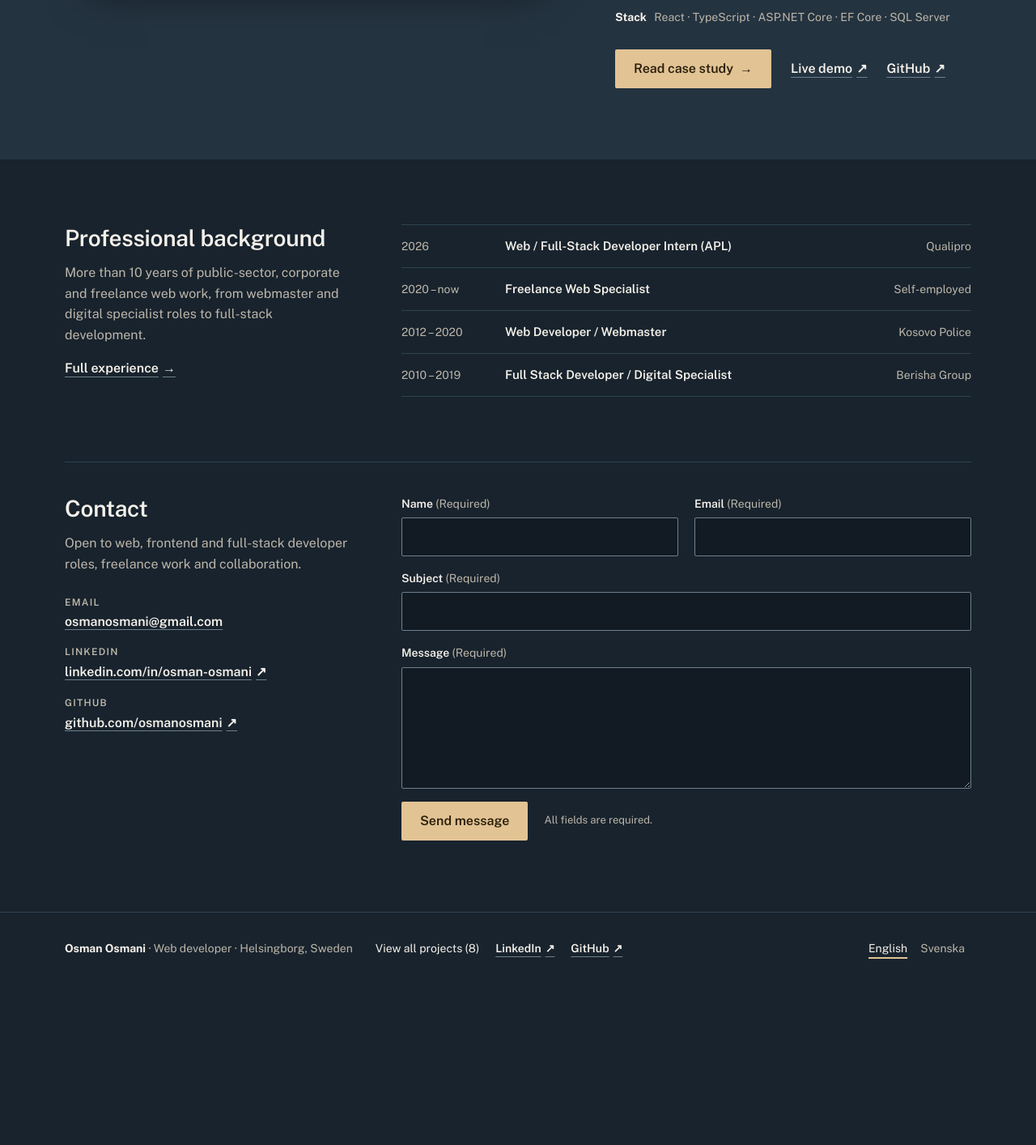
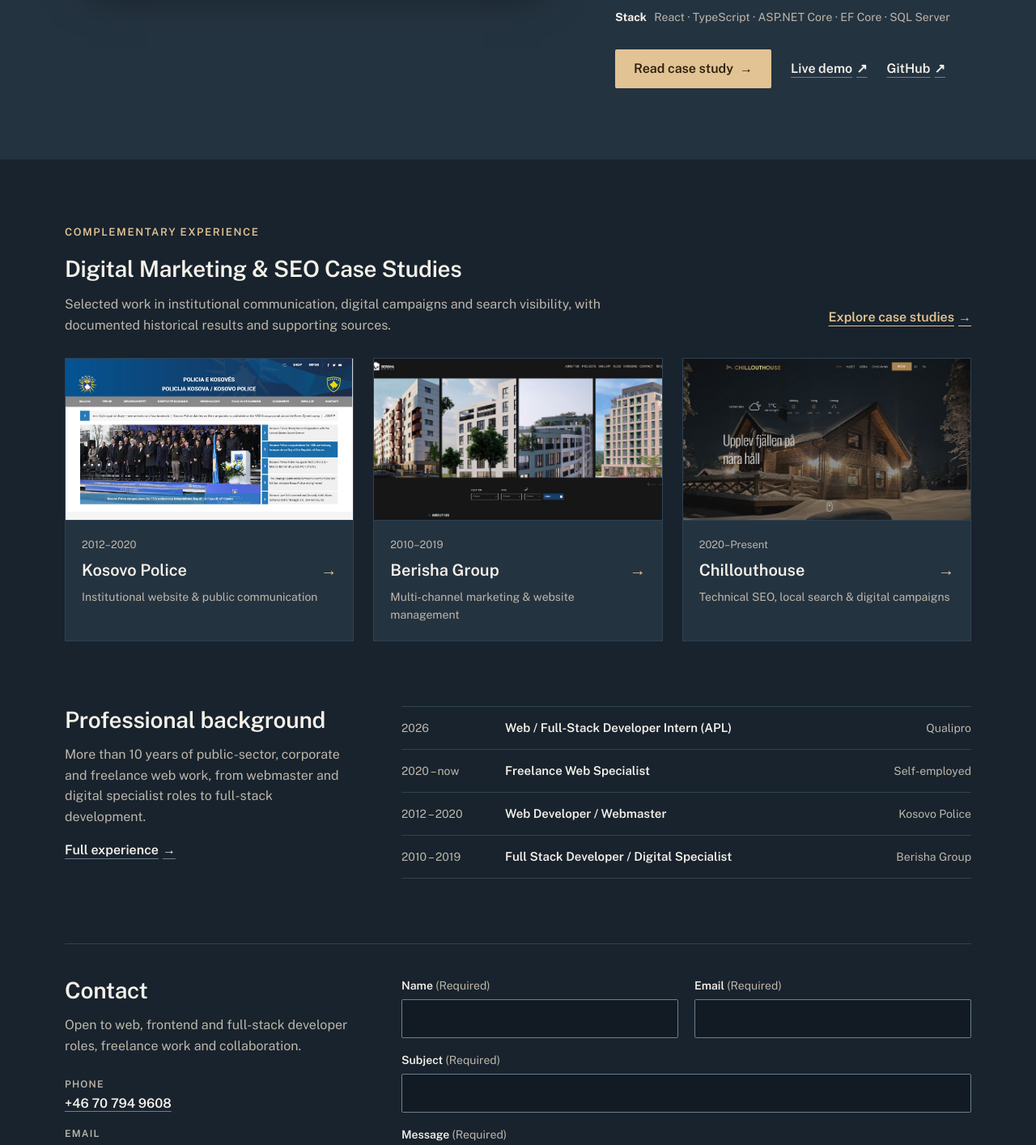
Before and after one commit to osmanosmani/osman-portfolio-react, a React (Vite) app: page / in a window 1280 px wide. Shown: the part 1330-2744 px from the top of the page at 81% size. Before the commit the page ends 2545 px from the top, so only its background shows below. Built offline with nearby package versions, Linux system fonts and the light colour scheme; no server answers.

Commit message:
feat: restore case study discovery in portfolio preview

```diff
--- a/src/App.jsx
+++ b/src/App.jsx
@@ -32,7 +32,7 @@
   useEffect(() => {
     document.documentElement.lang = language
     const label = project?.title || (isMarketingPage ? digitalMarketingPage.title : section ? text.nav[section] : notFound ? text.notFound : '')
-    const title = label ? `${label} | Osman Osmani` : professionalProfile.title
+    const title = isMarketingPage ? digitalMarketingPage.title : label ? `${label} | Osman Osmani` : professionalProfile.title
     const description = project?.shortDescription || (isMarketingPage ? digitalMarketingPage.description : isHome ? text.intro : section ? text[`${section}Intro`] : text.notFoundText)
     document.title = title
     for (const selector of ['meta[property="og:title"]', 'meta[name="twitter:title"]']) {
--- a/src/components/Portfolio.jsx
+++ b/src/components/Portfolio.jsx
@@ -9,6 +9,8 @@
 } from '../data/projects'
 import { getProjectStatusClass } from '../utils/projectStatus'
 import { localizedPath } from '../utils/navigation'
+import { digitalMarketingPage } from '../data/caseStudies'
+import { homeContent } from '../data/homeContent'
 
 function Portfolio({ language = 'en' }) {
   const [selectedProject, setSelectedProject] = useState(null)
@@ -226,9 +228,9 @@
             Selected website and digital platform work delivered through previous professional roles,
             including public sector, corporate, and freelance environments.
           </p>
-          <a href={localizedPath('/case-studies/digital-marketing', language)} className="project-link">
+          <a href={localizedPath(digitalMarketingPage.path, language)} className="project-link" lang={language}>
             <i className="bi bi-arrow-right" aria-hidden="true"></i>
-            Digital communications & marketing context
+            {homeContent[language].marketingTitle}
           </a>
         </div>
 
--- a/src/components/site/HomeContact.jsx
+++ b/src/components/site/HomeContact.jsx
@@ -12,6 +12,7 @@
             <h2 id="contact-heading" tabIndex={-1}>{text.nav.contact}</h2>
             <p className="dc-muted dc-contact-intro">{text.contactIntro}</p>
             <ul className="dc-contact-details" role="list">
+              <li><span>{text.phone}</span><a href="tel:+46707949608">+46 70 794 9608</a></li>
               <li><span>{text.email}</span><a href="mailto:osmanosmani@gmail.com">osmanosmani@gmail.com</a></li>
               <li><span>LinkedIn</span><ExternalLink href={professionalProfile.linkedin} newTabText={text.newTab}>linkedin.com/in/osman-osmani</ExternalLink></li>
               <li><span>GitHub</span><ExternalLink href="https://github.com/osmanosmani" newTabText={text.newTab}>github.com/osmanosmani</ExternalLink></li>
--- /dev/null
+++ b/src/components/site/MarketingHighlights.jsx
@@ -0,0 +1,35 @@
+import { digitalMarketingCaseStudies, digitalMarketingPage } from '../../data/caseStudies'
+import { localizedPath } from '../../utils/navigation'
+
+export default function MarketingHighlights({ language, text }) {
+  const caseStudiesPath = localizedPath(digitalMarketingPage.path, language)
+
+  return (
+    <section id="marketing" className="dc-marketing" aria-labelledby="marketing-heading">
+      <div className="dc-wrap">
+        <div className="dc-marketing-heading">
+          <div>
+            <p className="dc-eyebrow">{text.marketingKicker}</p>
+            <h2 id="marketing-heading">{text.marketingTitle}</h2>
+            <p className="dc-muted">{text.marketingIntro}</p>
+          </div>
+          <a className="dc-text-link dc-accent-link" href={caseStudiesPath}>{text.exploreMarketing} <span aria-hidden="true">&rarr;</span></a>
+        </div>
+        <ul className="dc-marketing-grid" role="list">
+          {digitalMarketingCaseStudies.map((study) => (
+            <li key={study.id}>
+              <a className="dc-marketing-card" href={`${caseStudiesPath}#${study.id}`}>
+                <img src={study.project.image} alt="" width="640" height="360" loading="lazy" decoding="async" />
+                <div className="dc-marketing-card-body">
+                  <span className="dc-marketing-period">{study.period}</span>
+                  <h3>{study.navLabel}<span aria-hidden="true">&rarr;</span></h3>
+                  <p>{text.marketingContexts[study.id]}</p>
+                </div>
+              </a>
+            </li>
+          ))}
+        </ul>
+      </div>
+    </section>
+  )
+}
--- a/src/components/site/SiteChrome.jsx
+++ b/src/components/site/SiteChrome.jsx
@@ -1,5 +1,6 @@
 import { useEffect, useRef, useState } from 'react'
 import { professionalProfile } from '../../data/profile'
+import { digitalMarketingPage } from '../../data/caseStudies'
 import { changeLanguage, focusSection, localizedPath } from '../../utils/navigation'
 import ExternalLink from './ExternalLink'
 
@@ -79,14 +80,17 @@
 export function SiteFooter({ language, text, projectCount }) {
   return (
     <footer className="dc-footer">
-      <div className="dc-wrap tw:flex tw:flex-wrap tw:items-center tw:gap-x-7 tw:gap-y-2">
-        <p><strong>Osman Osmani</strong> · {text.footer}</p>
+      <div className="dc-wrap">
+        <div className="dc-footer-heading">
+          <p><strong>Osman Osmani</strong> · {text.footer}</p>
+          <LanguageSwitch language={language} text={text} />
+        </div>
         <nav className="tw:flex tw:flex-wrap tw:gap-x-5" aria-label={text.footerNav}>
           <a href={localizedPath('/projects', language)}>{text.allProjects} ({projectCount})</a>
+          <a href={localizedPath(digitalMarketingPage.path, language)}>{text.marketingTitle}</a>
           <ExternalLink href={professionalProfile.linkedin} newTabText={text.newTab}>LinkedIn</ExternalLink>
           <ExternalLink href="https://github.com/osmanosmani" newTabText={text.newTab}>GitHub</ExternalLink>
         </nav>
-        <LanguageSwitch language={language} text={text} />
       </div>
     </footer>
   )
--- a/src/data/homeContent.js
+++ b/src/data/homeContent.js
@@ -18,8 +18,14 @@
     roles: ['Web / Full-Stack Developer Intern (APL)', 'Freelance Web Specialist', 'Web Developer / Webmaster', 'Full Stack Developer / Digital Specialist'],
     selfEmployed: 'Self-employed', present: 'now',
     contactIntro: 'Open to web, frontend and full-stack developer roles, freelance work and collaboration.',
-    name: 'Name', email: 'Email', subject: 'Subject', message: 'Message', required: 'Required', send: 'Send message', sending: 'Sending…', formNote: 'All fields are required.',
+    phone: 'Phone', name: 'Name', email: 'Email', subject: 'Subject', message: 'Message', required: 'Required', send: 'Send message', sending: 'Sending…', formNote: 'All fields are required.',
     success: 'Thank you. Your message has been sent.', error: 'We could not confirm your message was sent. Please email osmanosmani@gmail.com. Your draft has been kept.', requiredError: 'Please complete all fields.', emailError: 'Please enter a valid email address.',
+    marketingKicker: 'Complementary experience',
+    marketingTitle: 'Digital Marketing & SEO Case Studies',
+    marketingIntro: 'Selected work in institutional communication, digital campaigns and search visibility, with documented historical results and supporting sources.',
+    exploreMarketing: 'Explore case studies',
+    marketingContexts: { 'kosovo-police': 'Institutional website & public communication', 'berisha-group': 'Multi-channel marketing & website management', chillouthouse: 'Technical SEO, local search & digital campaigns' },
+    azureCredential: 'Microsoft Certified: Azure Fundamentals (AZ-900)',
     footer: 'Web developer · Helsingborg, Sweden', footerNav: 'Footer navigation',
     projectsIntro: 'Selected development projects and professional web delivery.',
     experienceIntro: 'Professional roles, broader technical skills and continued development.',
@@ -46,8 +52,14 @@
     roles: ['Webb-/fullstackutvecklare, praktik (APL)', 'Frilansande webbspecialist', 'Webbutvecklare / webbansvarig', 'Fullstackutvecklare / digital specialist'],
     selfEmployed: 'Egen verksamhet', present: 'nu',
     contactIntro: 'Öppen för roller som webb-, frontend- och fullstackutvecklare, frilansuppdrag och samarbeten.',
-    name: 'Namn', email: 'E-postadress', subject: 'Ämne', message: 'Meddelande', required: 'Obligatoriskt', send: 'Skicka meddelande', sending: 'Skickar…', formNote: 'Alla fält är obligatoriska.',
+    phone: 'Telefon', name: 'Namn', email: 'E-postadress', subject: 'Ämne', message: 'Meddelande', required: 'Obligatoriskt', send: 'Skicka meddelande', sending: 'Skickar…', formNote: 'Alla fält är obligatoriska.',
     success: 'Tack! Ditt meddelande har skickats.', error: 'Vi kunde inte bekräfta att ditt meddelande skickades. Mejla osmanosmani@gmail.com. Din text finns kvar.', requiredError: 'Fyll i alla fält.', emailError: 'Ange en giltig e-postadress.',
+    marketingKicker: 'Kompletterande erfarenhet',
+    marketingTitle: 'Fallstudier inom digital marknadsföring & SEO',
+    marketingIntro: 'Utvalt arbete med offentlig kommunikation, digitala kampanjer och söksynlighet, med dokumenterade historiska resultat och källor.',
+    exploreMarketing: 'Utforska fallstudier',
+    marketingContexts: { 'kosovo-police': 'Myndighetswebbplats & offentlig kommunikation', 'berisha-group': 'Marknadsföring i flera kanaler & webbplatsförvaltning', chillouthouse: 'Teknisk SEO, lokal sökning & digitala kampanjer' },
+    azureCredential: 'Microsoft Certified: Azure Fundamentals (AZ-900)',
     footer: 'Webbutvecklare · Helsingborg', footerNav: 'Sidfotens navigering',
     projectsIntro: 'Utvalda utvecklingsprojekt och professionella webbleveranser.',
     experienceIntro: 'Yrkesroller, bred teknisk kompetens och fortsatt utveckling.',
--- a/src/pages/HomePage.jsx
+++ b/src/pages/HomePage.jsx
@@ -4,6 +4,7 @@
 import ProjectPreview from '../components/site/ProjectPreview'
 import ExternalLink from '../components/site/ExternalLink'
 import HomeContact from '../components/site/HomeContact'
+import MarketingHighlights from '../components/site/MarketingHighlights'
 
 const previewProjects = projects.filter((project) => project.homePreview).sort((a, b) => a.homePreview.order - b.homePreview.order)
 
@@ -28,7 +29,7 @@
             </div>
             <div className="dc-byline tw:flex tw:items-center tw:gap-4">
               <img src={portrait} alt="Osman Osmani" width="64" height="80" decoding="async" />
-              <p><strong>{text.location}</strong>{text.availability}<br />{text.apl}</p>
+              <p><strong>{text.location}</strong>{text.availability}<br />{text.apl}<br /><a className="dc-credential-link" href={`${localizedPath('/credentials', language)}#azure-certification`}>{text.azureCredential}</a></p>
             </div>
           </div>
           <ProjectPreview projects={previewProjects} projectCount={projects.length} language={language} text={text} />
@@ -57,6 +58,7 @@
           </div>
         </div>
       </section>
+      <MarketingHighlights language={language} text={text} />
       <section className="dc-background" aria-labelledby="background-heading">
         <div className="dc-wrap dc-background-grid">
           <div><h2 id="background-heading">{text.background}</h2><p className="dc-muted dc-background-intro">{text.backgroundIntro}</p>
--- a/src/styles/direction-c.css
+++ b/src/styles/direction-c.css
@@ -118,6 +118,24 @@
 .dc-stack { margin-bottom: 28px !important; font-size: 14px; color: var(--dc-muted); }
 .dc-stack strong { color: var(--dc-ink); margin-right: 6px; }
 .dc-flagship-image .dc-screenshot-window { aspect-ratio: 1904/919; }
+.dc-credential-link { display: inline-block; padding-top: 6px; color: var(--dc-accent) !important; text-decoration: underline; text-underline-offset: 4px; }
+
+/* Selected digital communications and marketing work. */
+.dc-marketing { padding-top: 80px; }
+.dc-marketing-heading { display: flex; flex-wrap: wrap; justify-content: space-between; align-items: end; gap: 24px; margin-bottom: 28px; }
+.dc-marketing-heading > div { flex: 1 1 480px; max-width: 720px; }
+.dc-marketing-heading .dc-muted { margin-top: 14px !important; max-width: 68ch; }
+.dc-marketing-grid { list-style: none; display: grid; grid-template-columns: repeat(3, minmax(0, 1fr)); gap: 24px; margin: 0; padding: 0; }
+.dc-marketing-grid li { min-width: 0; }
+.dc-marketing-card { display: flex; flex-direction: column; height: 100%; border: 1px solid var(--dc-hair); background: var(--dc-surface); text-decoration: none; }
+.dc-marketing-card:hover { border-color: var(--dc-accent); }
+.dc-marketing-card img { width: 100%; height: auto; aspect-ratio: 16 / 9; object-fit: cover; object-position: top; border-bottom: 1px solid var(--dc-hair); }
+.dc-marketing-card-body { padding: 20px; }
+.dc-marketing-period { display: block; margin-bottom: 8px; color: var(--dc-muted); font-size: 13px; }
+.dc-marketing-card h3 { display: flex; align-items: baseline; justify-content: space-between; gap: 12px; margin: 0 0 10px; font-size: 20px; font-weight: 600; }
+.dc-marketing-card h3 span { color: var(--dc-accent); }
+.dc-marketing-card p { color: var(--dc-muted); font-size: 14px; }
+
 .dc-background { padding-top: 80px; }
 .dc-background-grid, .dc-contact-grid { display: grid; grid-template-columns: minmax(0, 4fr) minmax(0, 8fr); gap: 64px; }
 .dc-background-intro { margin: 14px 0 6px !important; max-width: 36ch; }
@@ -127,7 +145,7 @@
 .dc-role-year, .dc-role-company { font-size: 14px; color: var(--dc-muted); }
 .dc-role-company { text-align: right; }
 
-/* Contact retains the existing PHP JSON contract. */
+/* Contact details and Web3Forms submission. */
 .dc-contact { padding: 80px 0 88px; scroll-margin-top: 24px; }
 .dc-contact-grid { padding-top: 40px; border-top: 1px solid var(--dc-hair); }
 .dc-contact-intro { margin: 14px 0 18px !important; }
@@ -162,6 +180,7 @@
 /* Shared footer and retained content pages. */
 .dc-footer { border-top: 1px solid var(--dc-hair); font-size: 14px; color: var(--dc-muted); }
 .dc-footer .dc-wrap { padding-top: 22px; padding-bottom: 22px; }
+.dc-footer-heading { display: flex; flex-wrap: wrap; align-items: center; justify-content: space-between; gap: 12px; margin-bottom: 8px; }
 .dc-footer strong, .dc-footer nav { color: var(--dc-ink); }
 .dc-footer nav a { display: inline-flex; align-items: center; min-height: 44px; }
 .dc-footer .dc-language { margin-left: auto; }
@@ -219,7 +238,8 @@
   .dc-root .dc-display-project { font-size: 42px; }
   .dc-root h2:where(:not(.dc-legacy *)) { font-size: 25px; }
   .dc-project-summary { font-size: 16px; }
-  .dc-background { padding-top: 48px; }
+  .dc-marketing, .dc-background { padding-top: 48px; }
+  .dc-marketing-grid { grid-template-columns: minmax(0, 1fr); gap: 20px; }
   .dc-role-list li { grid-template-columns: 1fr; gap: 3px; }
   .dc-role-company { grid-column: 1; }
   .dc-contact { padding: 48px 0 56px; }
```
Also changed, not shown: src/components/ProjectModal.jsx (+27 -0 lines), 2 other files (tests, documents, lock files or other folders).
